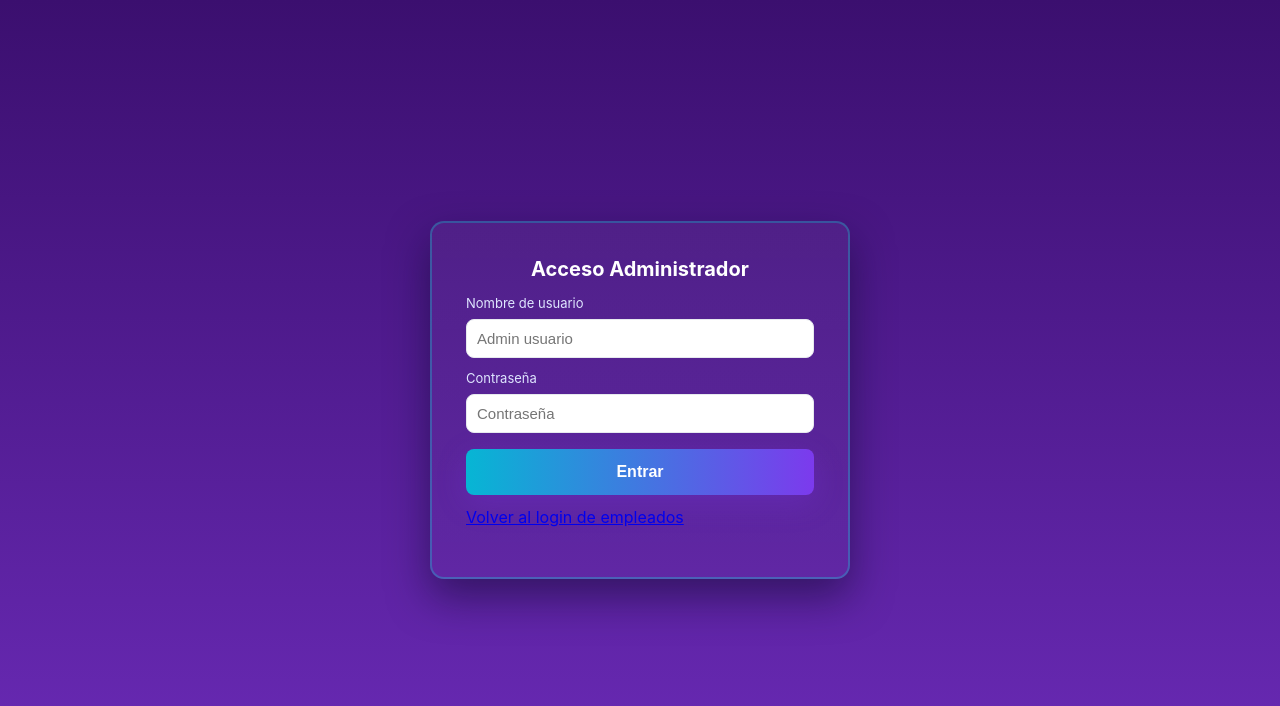
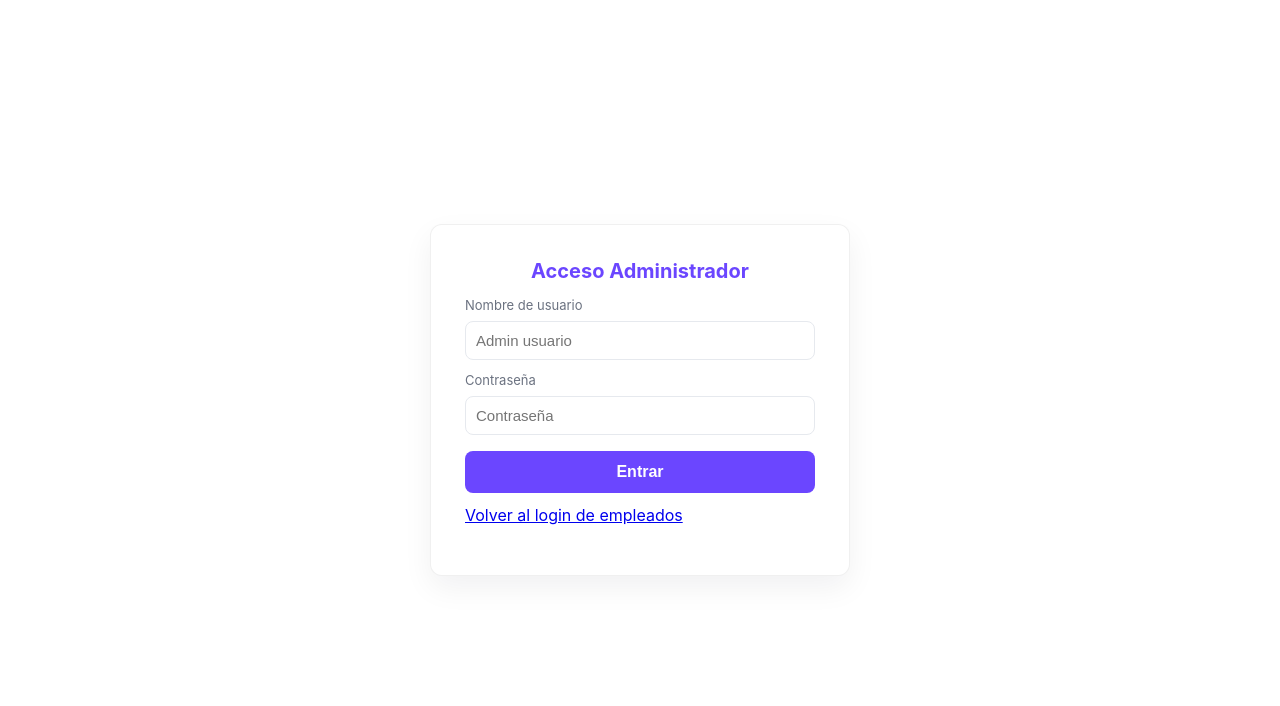
Before and after one commit to Yessitoxd/Carsplay, a website: page admin_login.html in a window 1280 px wide. Drawn offline with Linux system fonts and the light colour scheme.

Commit message:
ui(admin): change admin login to white background and subtler card

```diff
--- a/styles.css
+++ b/styles.css
@@ -112,13 +112,13 @@ body.panel-open .content{margin-left:260px}
 .panel-section{font-size:14px}
 .panel-actions{margin-top:12px}
 
-/* Admin auth page styles (neon card) */
-body.admin-auth{background:linear-gradient(180deg,#3b0f6f 0%,#6b2bb8 100%);height:100vh;display:flex;align-items:center;justify-content:center}
-body.admin-auth .card{width:420px;padding:34px;border-radius:12px;background:linear-gradient(180deg,rgba(255,255,255,0.04),rgba(255,255,255,0.02));box-shadow:0 18px 40px rgba(11,7,39,0.5);border:2px solid rgba(0,255,230,0.25)}
-body.admin-auth .card h1{color:#fff;text-align:center}
-body.admin-auth label{color:#dfe6ff}
+/* Admin auth page styles - white background as requested */
+body.admin-auth{background:#ffffff;min-height:100vh;display:flex;align-items:center;justify-content:center}
+body.admin-auth .card{width:420px;padding:34px;border-radius:12px;background:var(--card);box-shadow:0 12px 30px rgba(15,23,42,0.06);border:1px solid var(--border)}
+body.admin-auth .card h1{color:var(--accent);text-align:center}
+body.admin-auth label{color:var(--muted)}
 body.admin-auth input{background:#fff;padding:10px;border-radius:8px}
-body.admin-auth .btn.primary{background:linear-gradient(90deg,#06b6d4,#7c3aed);box-shadow:0 8px 30px rgba(124,58,237,0.24);color:#fff;border:none;font-size:16px}
+body.admin-auth .btn.primary{background:var(--accent);box-shadow:none;color:#fff;border:none;font-size:16px}
 body.admin-auth .btn.primary:active{transform:translateY(1px)}
-body.admin-auth .btn.primary{padding:14px}
-body.admin-auth .card{border-radius:14px}
+body.admin-auth .btn.primary{padding:12px}
+body.admin-auth .card{border-radius:12px}
```
